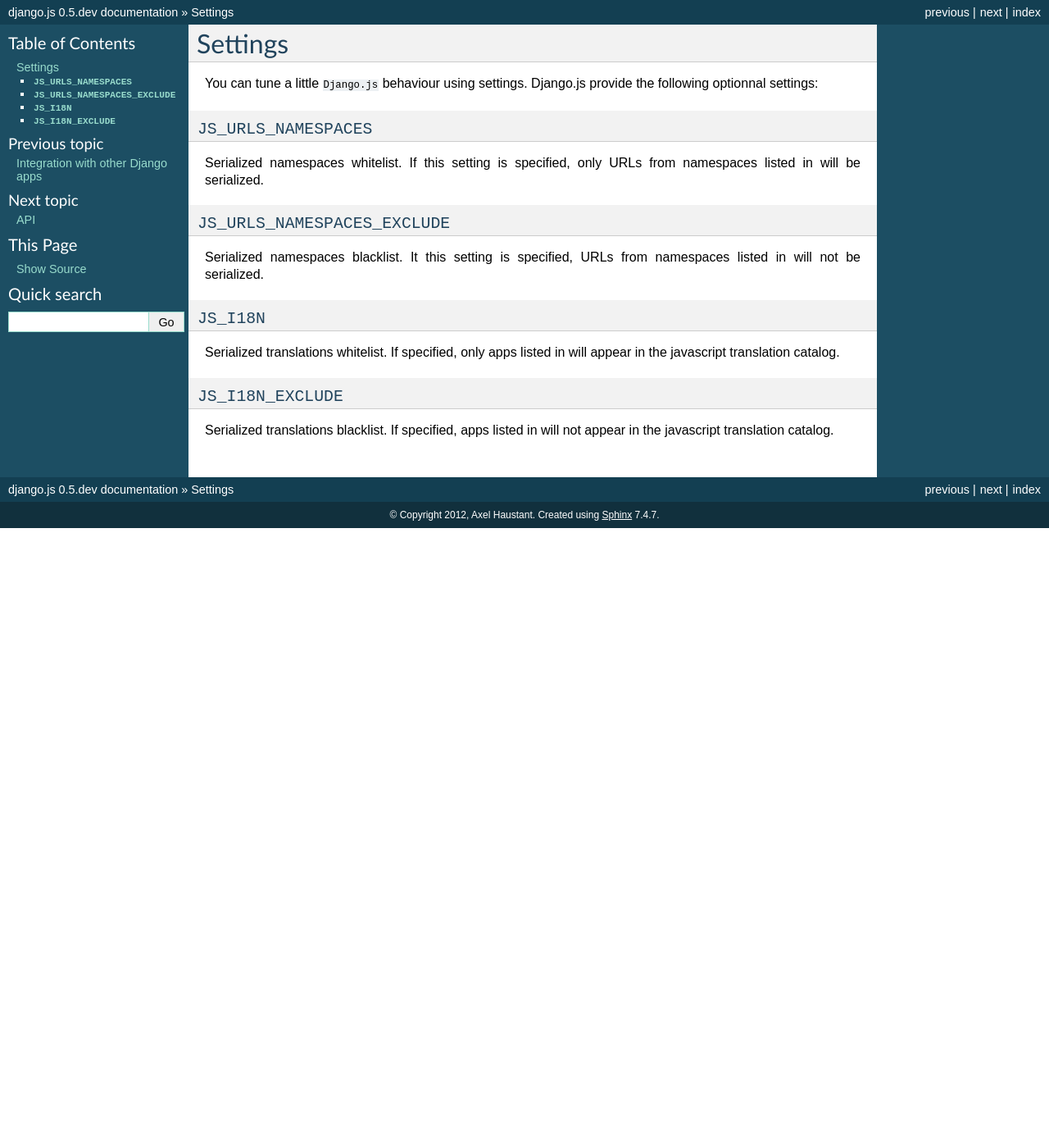
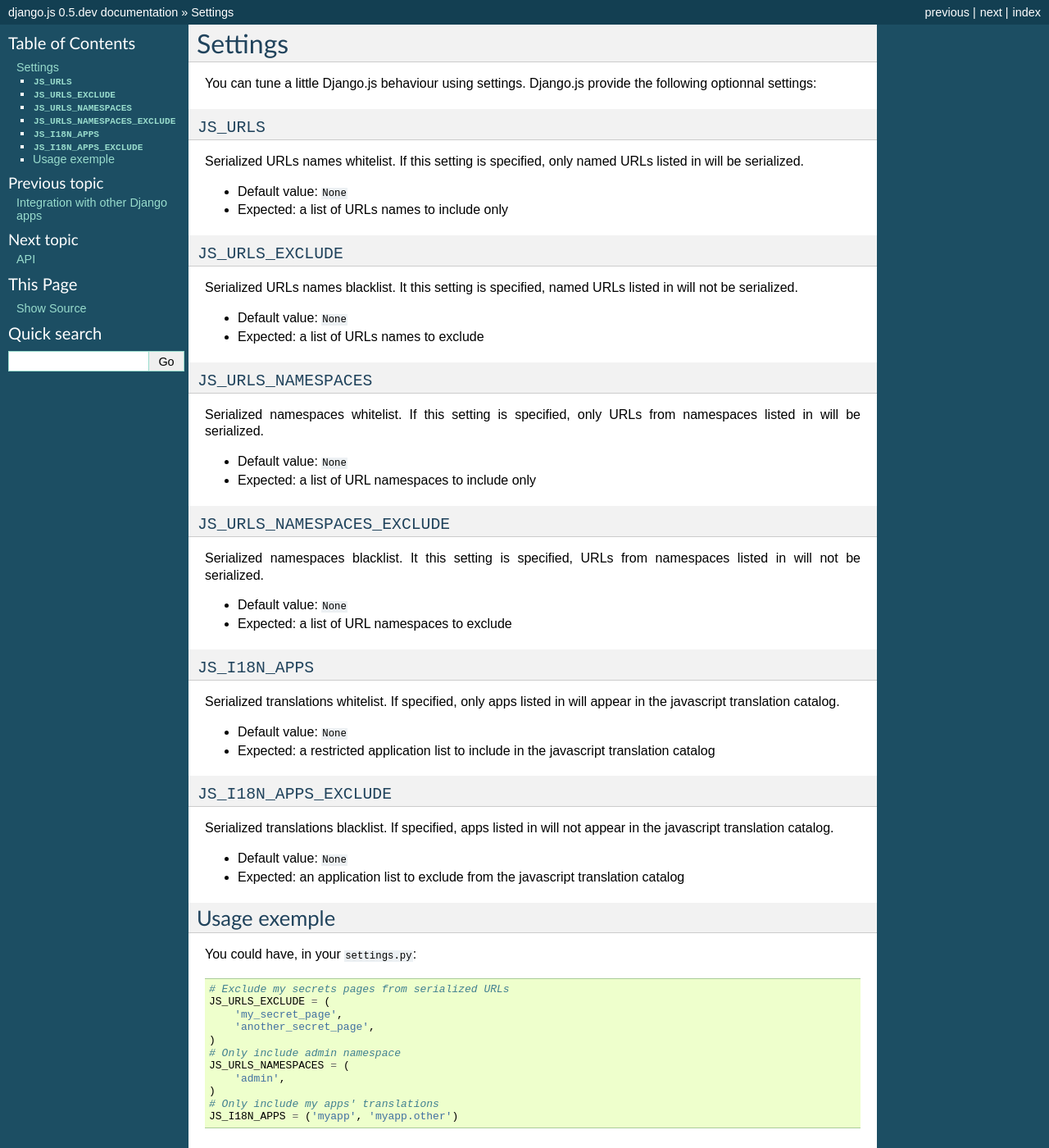
Before and after one commit to noirbizarre/django.js, a Sphinx documentation site: the page built from doc/settings.rst, in a window 1280 px wide and 1400 px high. Shown: the whole window at 82% size. Built offline with Sphinx 7.4.7, drawn with Linux system fonts in a browser that asks for light colours.

Commit message:
Added settings.JS_URLS and settings.JS_URLS_EXCLUDE

```diff
--- a/doc/djangojs.rst
+++ b/doc/djangojs.rst
@@ -42,7 +42,7 @@ You can use anonymous forms (variable arguments and array) with named arguments
 
 .. note::
 
-    You can filter included namespaces by using either the settings whitelist ``settings.JS_URLS_NAMESPACES`` or the settings blacklist ``settings.JS_URLS_NAMESPACES_EXCLUDE`` or both.
+    You can filter included urls names and namespaces by using either the settings whitelists and blacklists: ``settings.JS_URLS``, ``settings.JS_URLS_EXCLUDE``, ``settings.JS_URLS_NAMESPACES``, ``settings.JS_URLS_NAMESPACES_EXCLUDE``.
     For more informations, see :doc:`settings`.
 
 
--- a/doc/settings.rst
+++ b/doc/settings.rst
@@ -1,8 +1,26 @@
 Settings
 ========
 
-You can tune a little ``Django.js`` behaviour using settings.
+You can tune a little Django.js behaviour using settings.
 Django.js provide the following optionnal settings:
+
+
+``JS_URLS``
+-----------
+
+Serialized URLs names whitelist. If this setting is specified, only named URLs listed in will be serialized.
+
+- Default value: ``None``
+- Expected: a list of URLs names to include only
+
+
+``JS_URLS_EXCLUDE``
+------------------------------
+
+Serialized URLs names blacklist. It this setting is specified, named URLs listed in will not be serialized.
+
+- Default value: ``None``
+- Expected: a list of URLs names to exclude
 
 
 ``JS_URLS_NAMESPACES``
@@ -10,20 +28,52 @@ Django.js provide the following optionnal settings:
 
 Serialized namespaces whitelist. If this setting is specified, only URLs from namespaces listed in will be serialized.
 
+- Default value: ``None``
+- Expected: a list of URL namespaces to include only
+
 
 ``JS_URLS_NAMESPACES_EXCLUDE``
 ------------------------------
 
 Serialized namespaces blacklist. It this setting is specified, URLs from namespaces listed in will not be serialized.
 
+- Default value: ``None``
+- Expected: a list of URL namespaces to exclude
 
-``JS_I18N``
------------
+
+``JS_I18N_APPS``
+----------------
 
 Serialized translations whitelist. If specified, only apps listed in will appear in the javascript translation catalog.
 
+- Default value: ``None``
+- Expected: a restricted application list to include in the javascript translation catalog
 
-``JS_I18N_EXCLUDE``
--------------------
+
+``JS_I18N_APPS_EXCLUDE``
+------------------------
 
 Serialized translations blacklist. If specified, apps listed in will not appear in the javascript translation catalog.
+
+- Default value: ``None``
+- Expected: an application list to exclude from the javascript translation catalog
+
+
+Usage exemple
+-------------
+
+You could have, in your ``settings.py``:
+
+.. code-block:: python
+
+    # Exclude my secrets pages from serialized URLs
+    JS_URLS_EXCLUDE = (
+        'my_secret_page',
+        'another_secret_page',
+    )
+    # Only include admin namespace
+    JS_URLS_NAMESPACES = (
+        'admin',
+    )
+    # Only include my apps' translations
+    JS_I18N_APPS = ('myapp', 'myapp.other')
```
Also changed, not shown: CHANGELOG.rst (+6 -4 lines), 5 other files.
